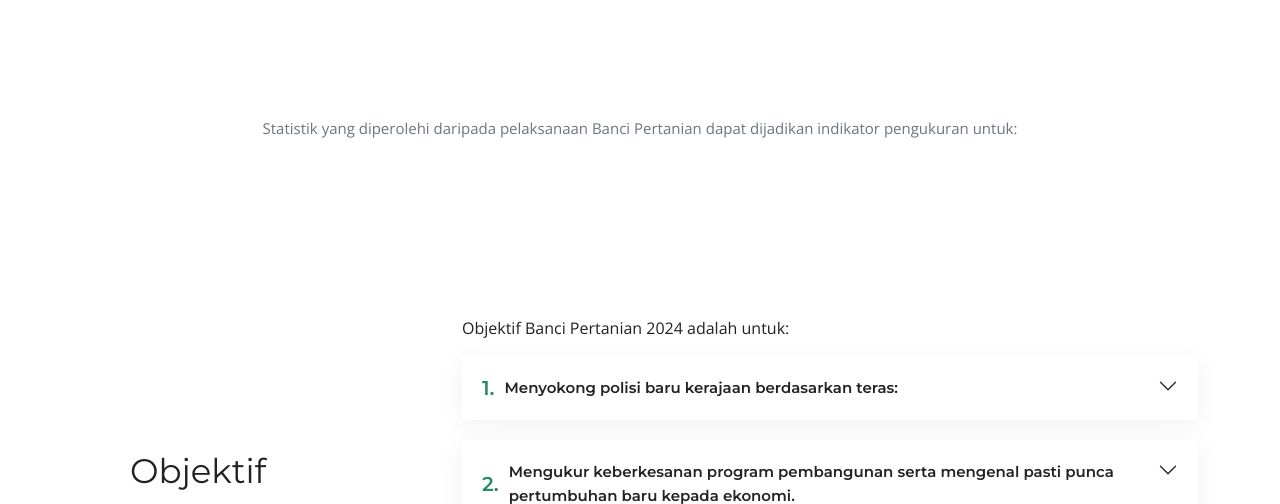
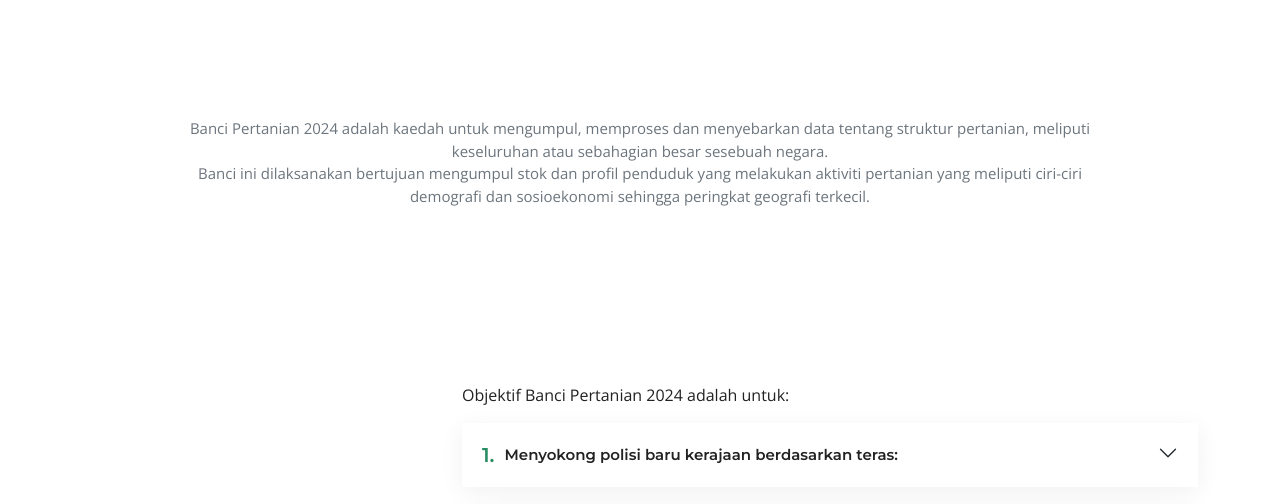
Before and after one commit to BanciPP24/demo-homepage, a plain HTML site: page pengenalan.html in a window 1280 px wide. Shown: the part 251-755 px from the top of the page. Drawn offline with nearby package versions, Linux system fonts and the light colour scheme.

Commit message:
definisi

```diff
--- a/pengenalan.html
+++ b/pengenalan.html
@@ -150,7 +150,8 @@
         <section class="about-lists">
           <div class="content px-xl-5" style="text-align: center;">
             <p style="font-size: 15px;color: #6c757d;">
-              Statistik yang diperolehi daripada pelaksanaan Banci Pertanian dapat dijadikan indikator pengukuran untuk:
+              Banci Pertanian 2024 adalah kaedah untuk mengumpul, memproses dan menyebarkan data tentang struktur pertanian, meliputi keseluruhan atau sebahagian besar sesebuah negara.
+              <br>Banci ini dilaksanakan bertujuan mengumpul stok dan profil penduduk yang melakukan aktiviti pertanian yang meliputi ciri-ciri demografi dan sosioekonomi sehingga peringkat geografi terkecil.
             </p>
           </div>
         </section>
```
